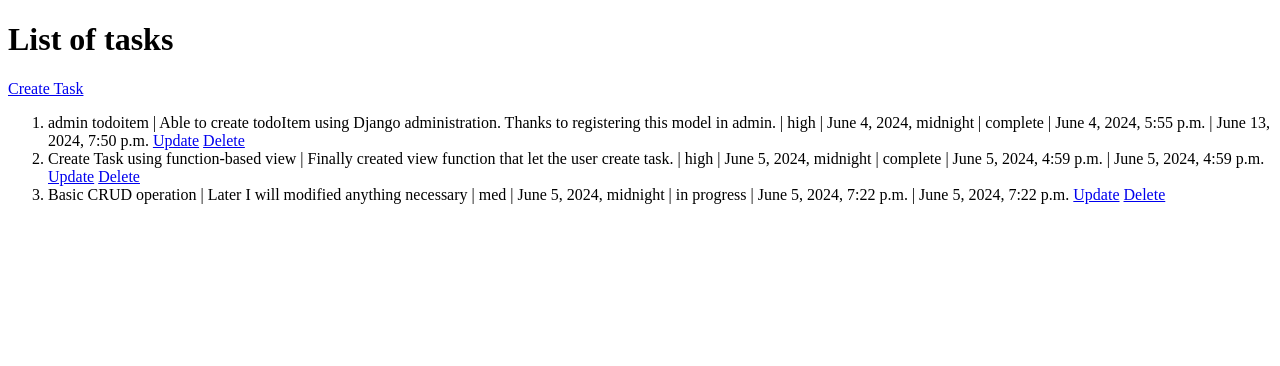
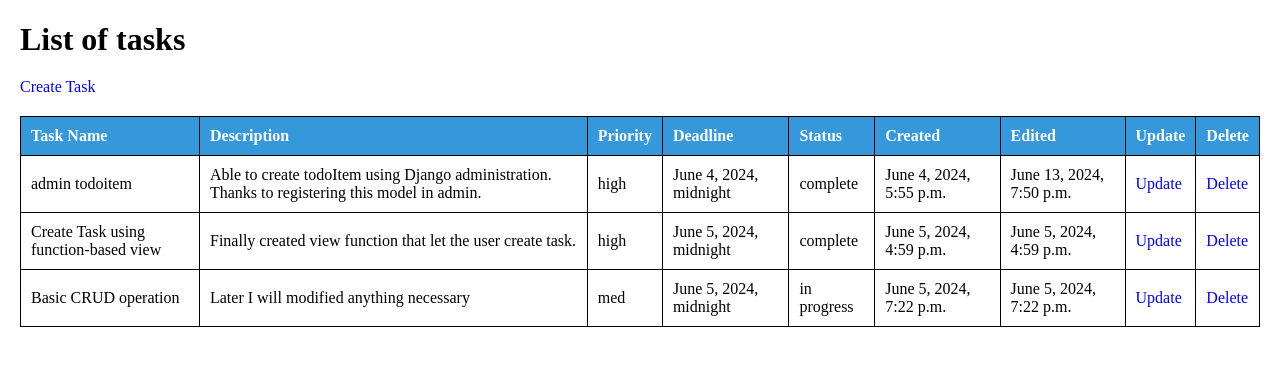
Before and after one commit to radio4444/todolist, a Django app: page / in a window 1280 px wide. Shown: the top 366 px of the page. Run offline with Django 5.2, Linux system fonts and the light colour scheme; data comes from the database, SQL or seed files in the repository; both versions use the stored data as it was after the commit.

Commit message:
Refactor home.html to display tasks in a table format Add style.css for table styling Link it in home.html

```diff
--- /dev/null
+++ b/todo_app/static/todo_app/style.css
@@ -0,0 +1,36 @@
+body{
+    font-family: "Times New Roman", serif;
+    margin: 20px;
+}
+
+h1 {
+    margin-bottom: 20px;
+}
+
+a{
+    text-decoration: none;
+    color: blue;
+}
+a:hover{
+    text-decoration: underline;
+}
+
+table {
+    width: 100%;
+    border-collapse: collapse;
+    margin-top: 20px ;
+}
+
+table, th, td {
+    border: 1px solid black;
+}
+
+th {
+    background-color: #3498db; /* Change this to your desired background color */
+    color: white; /* Optional: Change text color for better contrast */
+}
+
+th, td {
+    padding: 10px;
+    text-align: left;
+}
--- a/todo_app/templates/todo_app/home.html
+++ b/todo_app/templates/todo_app/home.html
@@ -1,5 +1,7 @@
 <!DOCTYPE html>
 <html lang="en">
+{% load static %}
+<link rel="stylesheet" href="{% static 'todo_app/style.css' %}">
 <head>
     <meta charset="UTF-8">
     <title>List of tasks</title>
@@ -7,17 +9,41 @@
 <body>
 <h1>List of tasks</h1>
 <a href="{% url 'create' %}">Create Task</a>
-    <ol>
-        {% for task in tasks %} {# show the task with given attribute #}
-            <li>{{ task.task_name }} | {{ task.description }} |
-                {{ task.priority }}  | {{ task.deadline }}    |
-                {{ task.status }}    | {{ task.created }}     |
-                {{ task.edited }}
-                {# Update hyperlink next to each task #}
-                <a href="{% url 'update' task.id %}">Update</a>
-                <a href="{% url 'delete' task.id %}">Delete</a>
-            </li>
-        {% endfor %}
-    </ol>
+    <table>
+        <thead>
+            <tr>
+                <th>Task Name</th>
+                <th>Description</th>
+                <th>Priority</th>
+                <th>Deadline</th>
+                <th>Status</th>
+                <th>Created</th>
+                <th>Edited</th>
+                <th>Update</th>
+                <th>Delete</th>
+            </tr>
+        </thead>
+        <tbody>
+            {% for task in tasks %}
+                <tr>
+                    <td>{{ task.task_name }}</td>
+                    <td>{{ task.description }}</td>
+                    <td>{{ task.priority }}</td>
+                    <td>{{ task.deadline }}</td>
+                    <td>{{ task.status }}</td>
+                    <td>{{ task.created }}</td>
+                    <td>{{ task.edited }}</td>
+                    <td>
+                        <a href="{% url 'update' task.id %}">Update</a>
+                    </td>
+                    <td>
+                        <a href="{% url 'delete' task.id %}">Delete</a>
+                    </td>
+
+
+                </tr>
+            {% endfor %}
+        </tbody>
+    </table>
 </body>
 </html>
```
Also changed, not shown: todoItem.sqlite3.
